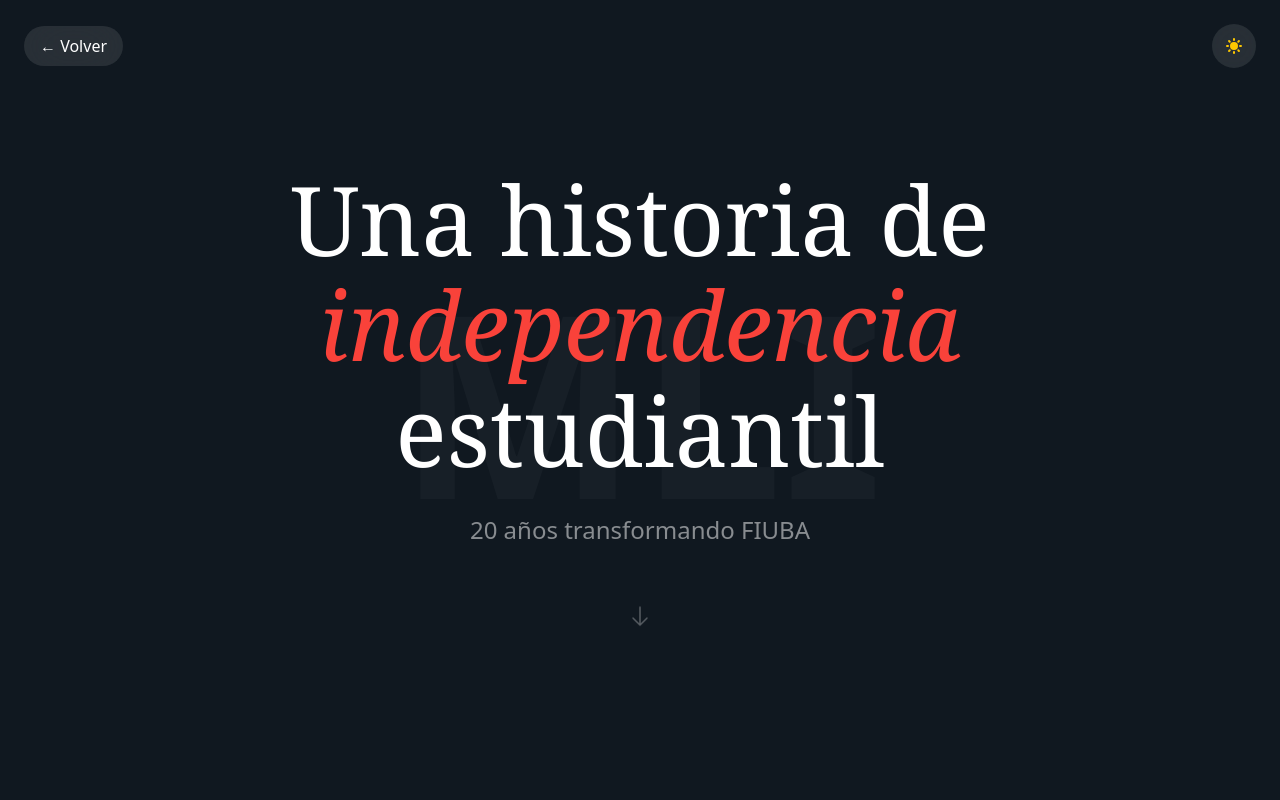
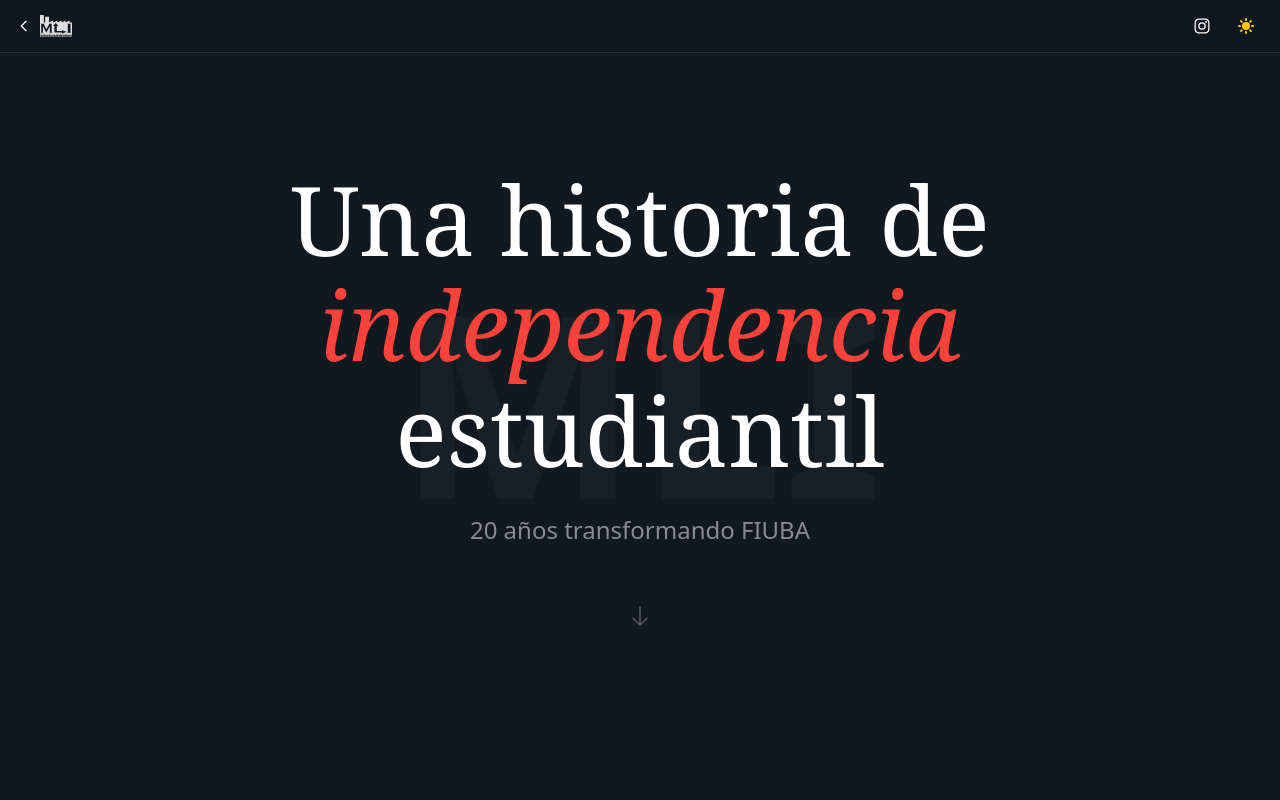
Before and after one commit to MiroslavSapunar/MLI-Page, a Next.js app: page /quienes-somos in a window 1280 px wide. Shown: the top 800 px of the page. Built offline with nearby package versions, Linux system fonts and the light colour scheme.

Commit message:
updated quienes-somos page navbar

```diff
--- a/src/app/quienes-somos/page.tsx
+++ b/src/app/quienes-somos/page.tsx
@@ -1,7 +1,8 @@
 'use client'
 import { useState, useEffect, useRef } from 'react'
+import { useTheme } from "@/context/ThemeContext"
+import NavBar from '../components/navbar'
 import Link from 'next/link'
-import { useTheme } from "@/context/ThemeContext"
 
 /**
  * Quiénes Somos - MLI History & Story Page
@@ -31,12 +32,11 @@
 }
 
 export default function QuienesSomos() {
-    const { isDark, toggleTheme } = useTheme()
+    const { isDark } = useTheme()
     const [scrollY, setScrollY] = useState(0)
 
     const intro = useScrollReveal()
     const timeline = useScrollReveal()
-    const cta = useScrollReveal()
 
     useEffect(() => {
         const handleScroll = () => setScrollY(window.scrollY)
@@ -54,36 +54,7 @@
     return (
         <div className={`min-h-screen transition-colors duration-500 ${isDark ? 'bg-primary' : 'bg-[#fafafa]'}`}>
             {/* Floating Header */}
-            <header className={`fixed top-6 left-6 right-6 z-50 flex justify-between items-center`}>
-                <Link
-                    href="/"
-                    className={`px-4 py-2 rounded-full backdrop-blur-xl transition-colors ${
-                        isDark
-                            ? 'bg-white/10 text-white'
-                            : 'bg-white/80 text-gray-900 shadow-sm'
-                    }`}
-                >
-                    ← Volver
-                </Link>
-                <button
-                    onClick={toggleTheme}
-                    className={`p-3 rounded-full backdrop-blur-xl transition-colors ${
-                        isDark
-                            ? 'bg-white/10 hover:bg-white/20'
-                            : 'bg-white/80 hover:bg-white shadow-sm'
-                    }`}
-                >
-                    {isDark ? (
-                        <svg className="w-5 h-5 text-yellow-400" fill="currentColor" viewBox="0 0 20 20">
-                            <path fillRule="evenodd" d="M10 2a1 1 0 011 1v1a1 1 0 11-2 0V3a1 1 0 011-1zm4 8a4 4 0 11-8 0 4 4 0 018 0zm-.464 4.95l.707.707a1 1 0 001.414-1.414l-.707-.707a1 1 0 00-1.414 1.414zm2.12-10.607a1 1 0 010 1.414l-.706.707a1 1 0 11-1.414-1.414l.707-.707a1 1 0 011.414 0zM17 11a1 1 0 100-2h-1a1 1 0 100 2h1zm-7 4a1 1 0 011 1v1a1 1 0 11-2 0v-1a1 1 0 011-1zM5.05 6.464A1 1 0 106.465 5.05l-.708-.707a1 1 0 00-1.414 1.414l.707.707zm1.414 8.486l-.707.707a1 1 0 01-1.414-1.414l.707-.707a1 1 0 011.414 1.414zM4 11a1 1 0 100-2H3a1 1 0 000 2h1z" clipRule="evenodd" />
-                        </svg>
-                    ) : (
-                        <svg className="w-5 h-5 text-gray-600" fill="currentColor" viewBox="0 0 20 20">
-                            <path d="M17.293 13.293A8 8 0 016.707 2.707a8.001 8.001 0 1010.586 10.586z" />
-                        </svg>
-                    )}
-                </button>
-            </header>
+            <NavBar />
 
             {/* Hero - Large Text */}
             <section className="min-h-screen flex items-center justify-center px-6 relative overflow-hidden">
@@ -189,46 +160,9 @@
                 </div>
             </section>
 
-            {/* Values - Large Text */}
-            {/* <section
-                ref={values.ref}
-                className="py-32 px-6"
-            >
-                <div className="max-w-5xl mx-auto">
-                    <div className={`space-y-24 transform transition-all duration-1000 ${values.isVisible ? 'translate-y-0 opacity-100' : 'translate-y-16 opacity-0'}`}>
-                        {[
-                            { num: '01', title: 'Independencia', text: 'No respondemos a partidos políticos, intereses económicos, ni funcionarios. Respondemos solo a los estudiantes.' },
-                            { num: '02', title: 'Horizontalidad', text: 'No tenemos jerarquías. Nadie manda sobre el otro. Todos decidimos, la palabra de todos vale por igual.' },
-                            { num: '03', title: 'Acción', text: '15+ logros concretos que transformaron FIUBA. Resultados reales, no promesas vacías.' },
-                        ].map((value, i) => (
-                            <div key={i} className="grid md:grid-cols-12 gap-8 items-start">
-                                <div className="md:col-span-2">
-                                    <span className={`text-sm font-mono ${isDark ? 'text-white/30' : 'text-gray-400'}`}>
-                                        {value.num}
-                                    </span>
-                                </div>
-                                <div className="md:col-span-3">
-                                    <h3 className={`text-2xl font-serif ${isDark ? 'text-white' : 'text-gray-900'}`}>
-                                        {value.title}
-                                    </h3>
-                                </div>
-                                <div className="md:col-span-7">
-                                    <p className={`text-xl font-light leading-relaxed ${isDark ? 'text-white/70' : 'text-gray-600'}`}>
-                                        {value.text}
-                                    </p>
-                                </div>
-                            </div>
-                        ))}
-                    </div>
-                </div>
-            </section> */}
-
-            {/* CTA Section */}
-            <section
-                ref={cta.ref}
-                className={`py-32 px-6 ${isDark ? 'bg-secundary/10' : 'bg-secundary/5'}`}
-            >
-                <div className={`max-w-3xl mx-auto text-center transform transition-all duration-1000 ${cta.isVisible ? 'translate-y-0 opacity-100' : 'translate-y-16 opacity-0'}`}>
+            {/* CTA Section - Styled to match page narrative */}
+            <section className={`py-32 px-6 ${isDark ? 'bg-secundary/10' : 'bg-secundary/5'}`}>
+                <div className="max-w-3xl mx-auto text-center">
                     <h2 className={`text-4xl md:text-5xl font-serif font-light ${isDark ? 'text-white' : 'text-gray-900'}`}>
                         La historia continúa
                         <br />
@@ -258,37 +192,12 @@
                                     : 'border-gray-300 text-gray-700 hover:bg-gray-100'
                             }`}
                         >
-                            <svg className="w-5 h-5" fill="currentColor" viewBox="0 0 24 24">
-                                <path d="M12 2.163c3.204 0 3.584.012 4.85.07 3.252.148 4.771 1.691 4.919 4.919.058 1.265.069 1.645.069 4.849 0 3.205-.012 3.584-.069 4.849-.149 3.225-1.664 4.771-4.919 4.919-1.266.058-1.644.07-4.85.07-3.204 0-3.584-.012-4.849-.07-3.26-.149-4.771-1.699-4.919-4.92-.058-1.265-.07-1.644-.07-4.849 0-3.204.013-3.583.07-4.849.149-3.227 1.664-4.771 4.919-4.919 1.266-.057 1.645-.069 4.849-.069zm0-2.163c-3.259 0-3.667.014-4.947.072-4.358.2-6.78 2.618-6.98 6.98-.059 1.281-.073 1.689-.073 4.948 0 3.259.014 3.668.072 4.948.2 4.358 2.618 6.78 6.98 6.98 1.281.058 1.689.072 4.948.072 3.259 0 3.668-.014 4.948-.072 4.354-.2 6.782-2.618 6.979-6.98.059-1.28.073-1.689.073-4.948 0-3.259-.014-3.667-.072-4.947-.196-4.354-2.617-6.78-6.979-6.98-1.281-.059-1.69-.073-4.949-.073z" />
-                            </svg>
                             @mli.fiuba
                         </a>
                     </div>
                 </div>
             </section>
 
-            {/* Footer */}
-            <footer className={`py-16 px-6 border-t ${isDark ? 'border-white/10' : 'border-gray-200'}`}>
-                <div className="max-w-5xl mx-auto flex flex-col md:flex-row justify-between items-center gap-6">
-                    <div className={`font-serif text-xl ${isDark ? 'text-white' : 'text-gray-900'}`}>
-                        MLI
-                    </div>
-                    <div className="flex gap-8">
-                        <Link href="/guia" className={`hover:text-secundary transition-colors ${isDark ? 'text-white/60' : 'text-gray-500'}`}>
-                            Guía
-                        </Link>
-                        <Link href="/elecciones-2024" className={`hover:text-secundary transition-colors ${isDark ? 'text-white/60' : 'text-gray-500'}`}>
-                            Propuestas
-                        </Link>
-                        <Link href="/" className={`hover:text-secundary transition-colors ${isDark ? 'text-white/60' : 'text-gray-500'}`}>
-                            Inicio
-                        </Link>
-                    </div>
-                    <div className={`text-sm ${isDark ? 'text-white/40' : 'text-gray-400'}`}>
-                        © 2026
-                    </div>
-                </div>
-            </footer>
         </div>
     )
 }
```
